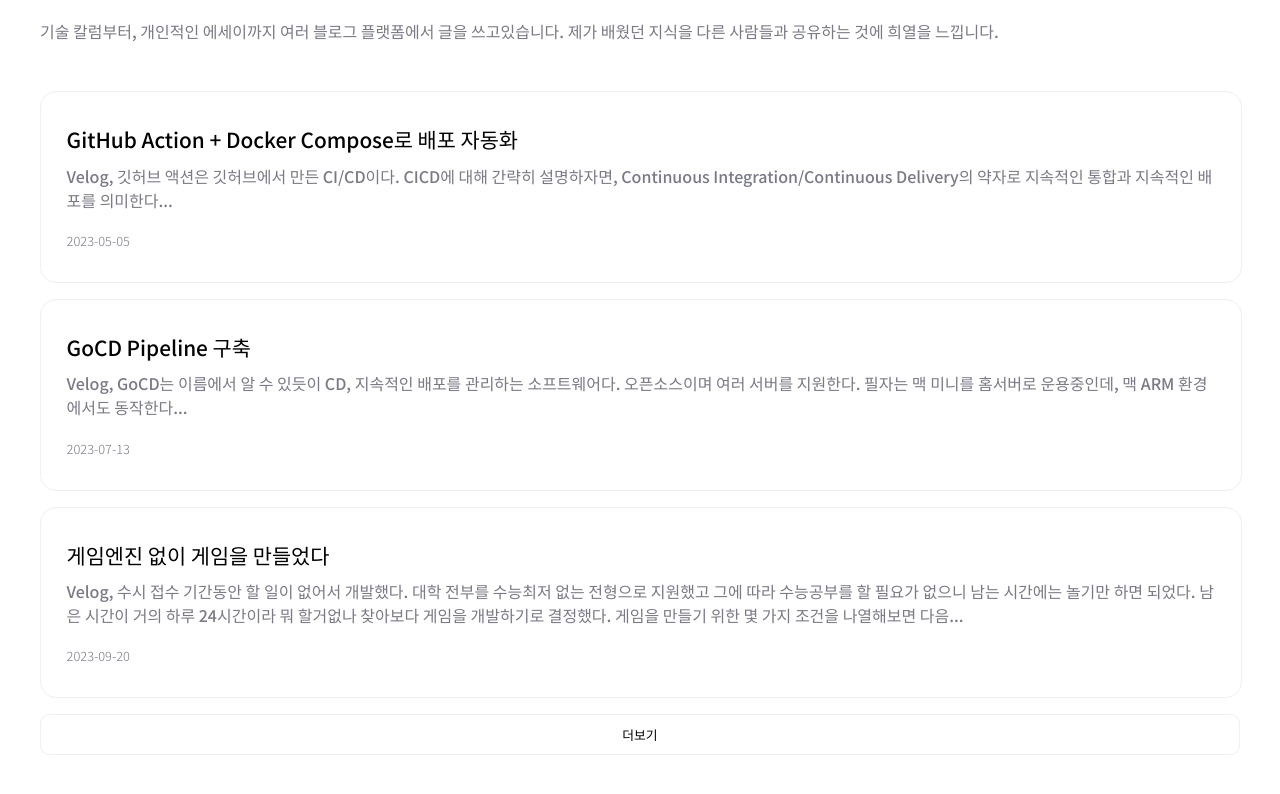
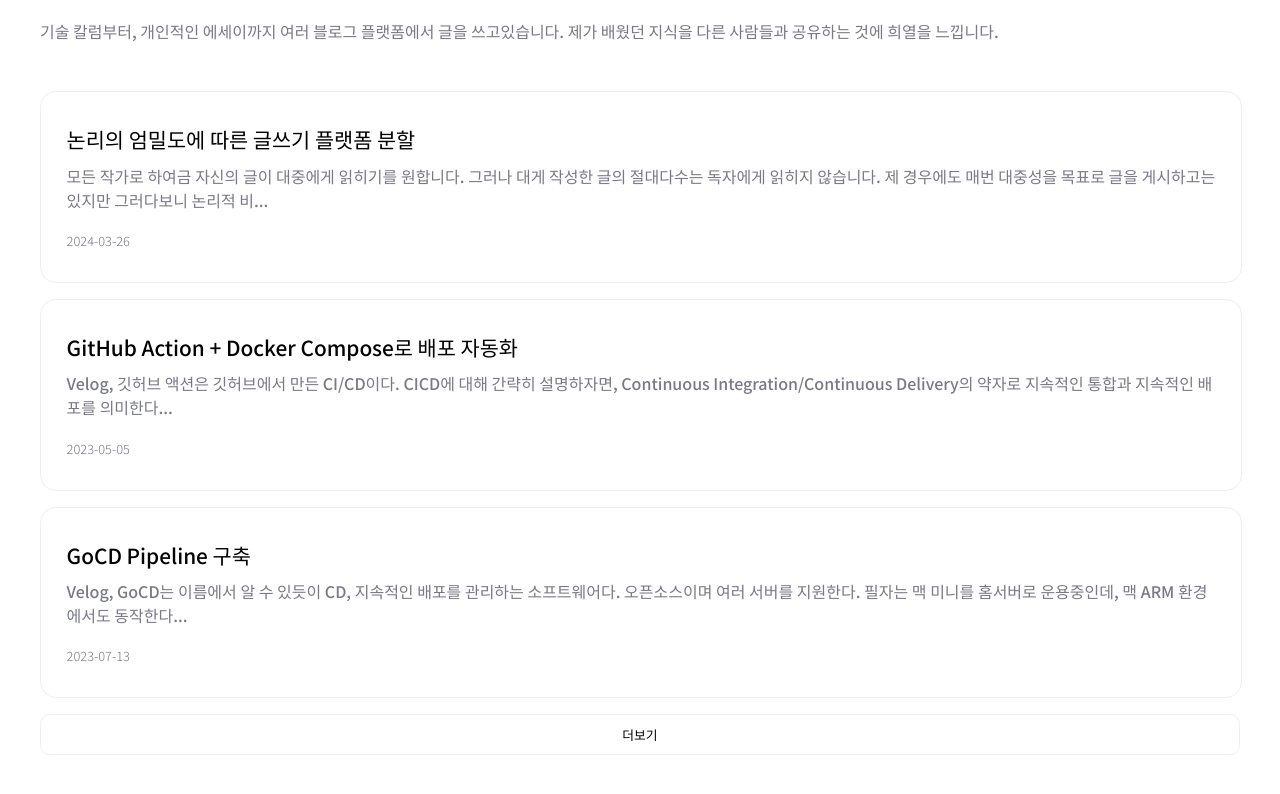
Before and after one commit to DipokalLab/hhj-portfolio-v3, a React app: page / in a window 1280 px wide. Shown: the part 2417-3211 px from the top of the page. Built offline with nearby package versions, Linux system fonts and the light colour scheme; a web font is replaced by a local one.

Commit message:
docs: update posts

```diff
--- a/src/data/posts.ts
+++ b/src/data/posts.ts
@@ -1,62 +1,83 @@
-
-
 export default {
   list: [
     {
+      title: "논리의 엄밀도에 따른 글쓰기 플랫폼 분할",
+      description:
+        "모든 작가로 하여금 자신의 글이 대중에게 읽히기를 원합니다. 그러나 대게 작성한 글의 절대다수는 독자에게 읽히지 않습니다. 제 경우에도 매번 대중성을 목표로 글을 게시하고는 있지만 그러다보니 논리적 비...",
+      date: "2024-03-26",
+      url: "https://medium.com/@hyeongjun/%EB%85%BC%EB%A6%AC%EC%9D%98-%EC%97%84%EB%B0%80%EB%8F%84%EC%97%90-%EB%94%B0%EB%A5%B8-%EA%B8%80%EC%93%B0%EA%B8%B0-%ED%94%8C%EB%9E%AB%ED%8F%BC-%EB%B6%84%ED%95%A0-9e48988bda38",
+    },
+    {
       title: "GitHub Action + Docker Compose로 배포 자동화",
-            description: "Velog, 깃허브 액션은 깃허브에서 만든 CI/CD이다. CICD에 대해 간략히 설명하자면, Continuous Integration/Continuous Delivery의 약자로 지속적인 통합과 지속적인 배포를 의미한다...",
+      description:
+        "Velog, 깃허브 액션은 깃허브에서 만든 CI/CD이다. CICD에 대해 간략히 설명하자면, Continuous Integration/Continuous Delivery의 약자로 지속적인 통합과 지속적인 배포를 의미한다...",
       date: "2023-05-05",
-            url: "https://velog.io/@dipokalhhj/GitHub-Action-Docker-Compose%EB%A1%9C-%EB%B0%B0%ED%8F%AC-%EC%9E%90%EB%8F%99%ED%99%94"
+      url: "https://velog.io/@dipokalhhj/GitHub-Action-Docker-Compose%EB%A1%9C-%EB%B0%B0%ED%8F%AC-%EC%9E%90%EB%8F%99%ED%99%94",
     },
     {
       title: "GoCD Pipeline 구축",
-            description: "Velog, GoCD는 이름에서 알 수 있듯이 CD, 지속적인 배포를 관리하는 소프트웨어다. 오픈소스이며 여러 서버를 지원한다. 필자는 맥 미니를 홈서버로 운용중인데, 맥 ARM 환경에서도 동작한다...",
+      description:
+        "Velog, GoCD는 이름에서 알 수 있듯이 CD, 지속적인 배포를 관리하는 소프트웨어다. 오픈소스이며 여러 서버를 지원한다. 필자는 맥 미니를 홈서버로 운용중인데, 맥 ARM 환경에서도 동작한다...",
       date: "2023-07-13",
-            url: "https://velog.io/@dipokalhhj/GoCD-Pipeline-%EA%B5%AC%EC%B6%95"
+      url: "https://velog.io/@dipokalhhj/GoCD-Pipeline-%EA%B5%AC%EC%B6%95",
     },
     {
       title: "게임엔진 없이 게임을 만들었다",
-            description: "Velog, 수시 접수 기간동안 할 일이 없어서 개발했다. 대학 전부를 수능최저 없는 전형으로 지원했고 그에 따라 수능공부를 할 필요가 없으니 남는 시간에는 놀기만 하면 되었다. 남은 시간이 거의 하루 24시간이라 뭐 할거없나 찾아보다 게임을 개발하기로 결정했다. 게임을 만들기 위한 몇 가지 조건을 나열해보면 다음...",
+      description:
+        "Velog, 수시 접수 기간동안 할 일이 없어서 개발했다. 대학 전부를 수능최저 없는 전형으로 지원했고 그에 따라 수능공부를 할 필요가 없으니 남는 시간에는 놀기만 하면 되었다. 남은 시간이 거의 하루 24시간이라 뭐 할거없나 찾아보다 게임을 개발하기로 결정했다. 게임을 만들기 위한 몇 가지 조건을 나열해보면 다음...",
       date: "2023-09-20",
-            url: "https://velog.io/@dipokalhhj/%EB%82%98%EB%8A%94-%EC%96%B4%EB%96%BB%EA%B2%8C-%EA%B2%8C%EC%9E%84%EC%97%94%EC%A7%84-%EC%97%86%EC%9D%B4-%EA%B2%8C%EC%9E%84%EC%9D%84-%EB%A7%8C%EB%93%A4%EC%97%88%EB%82%98"
+      url: "https://velog.io/@dipokalhhj/%EB%82%98%EB%8A%94-%EC%96%B4%EB%96%BB%EA%B2%8C-%EA%B2%8C%EC%9E%84%EC%97%94%EC%A7%84-%EC%97%86%EC%9D%B4-%EA%B2%8C%EC%9E%84%EC%9D%84-%EB%A7%8C%EB%93%A4%EC%97%88%EB%82%98",
+    },
+    {
+      title: "없어지지 않는 직업",
+      description: "링크드인 게시글",
+      date: "2024-02",
+      url: "https://www.linkedin.com/posts/huhhyeongjun_%EC%97%86%EC%96%B4%EC%A7%80%EC%A7%80-%EC%95%8A%EB%8A%94-%EC%A7%81%EC%97%85-%EB%B6%88%EA%B3%BC-%EB%AA%87-%EB%85%84-%EC%A0%84%EB%A7%8C-%ED%95%B4%EB%8F%84-%EB%8B%A8%EC%88%9C-%EB%85%B8%EB%8F%99%EA%B3%BC-%EC%84%9C%EB%B9%84%EC%8A%A4-%EC%97%85%EC%9D%B4-activity-7168892846576496640-DopK?utm_source=share&utm_medium=member_desktop",
+    },
+    {
+      title: "비관적인 사람들에게.",
+      description: "링크드인 게시글",
+      date: "2024-02",
+      url: "https://www.linkedin.com/posts/huhhyeongjun_%EB%B9%84%EA%B4%80%EC%A0%81%EC%9D%B8-%EC%82%AC%EB%9E%8C%EB%93%A4%EC%97%90%EA%B2%8C-%EB%B9%84%EA%B4%80%EC%9D%80-%EC%82%B6%EC%97%90-%EC%95%84%EB%AC%B4%EB%9F%B0-%EB%8F%84%EC%9B%80%EC%9D%B4%EC%95%88-%EB%90%A9%EB%8B%88%EB%8B%A4%EB%A6%AC%EC%82%AC-%ED%8E%A0%EB%93%9C%EB%A8%BC-activity-7161626081702137859-y5rt?utm_source=share&utm_medium=member_desktop",
     },
     {
       title: "React를 더 이상 쓰지 말아야 합니다",
-            description: "Velog, 글을 시작하기에 앞서 저는 열렬한 React 유저입니다. React와 TypeScript를 사용해서 여러 토이프로젝트를 진행하고 있습니...",
+      description:
+        "Velog, 글을 시작하기에 앞서 저는 열렬한 React 유저입니다. React와 TypeScript를 사용해서 여러 토이프로젝트를 진행하고 있습니...",
       date: "2023-10-25",
-            url: "https://velog.io/@dipokalhhj/Abandoned-React"
+      url: "https://velog.io/@dipokalhhj/Abandoned-React",
     },
     {
       title: "내가 실력이 부족하다고 생각하면, 남들을 도우세요",
-            description: "디스콰이엇, 20세기 천재 물리학자 리처드 파인만에게는 독특학 학습법이 있었다. 오늘날 파인만 테크닉이라고도 불리는 학습법인데, 워낙 유명한지라 다들 들어보았으리라 짐작된다. 그래도 간략히 적어보자면 다음과 같다....",
+      description:
+        "디스콰이엇, 20세기 천재 물리학자 리처드 파인만에게는 독특학 학습법이 있었다. 오늘날 파인만 테크닉이라고도 불리는 학습법인데, 워낙 유명한지라 다들 들어보았으리라 짐작된다. 그래도 간략히 적어보자면 다음과 같다....",
       date: "2023-08-29",
-            url: "https://dis.qa/4kWms"
+      url: "https://dis.qa/4kWms",
     },
     {
       title: "내가 고등학생 개발자라고 밝히지 않는 5가지 이유",
-            description: "디스콰이엇, 1. 고등학생이라는 안전망을 벗어나 현업에 계신 개발자들의 거친 피드백을 받기 위해. 학생이라고 밝힌다면 거친 표현은 많이 사라진다. 그러나 거친 피드백이 있어야만 진정 개발자로 성장할 수 있다고 믿는다. 필자가....",
+      description:
+        "디스콰이엇, 1. 고등학생이라는 안전망을 벗어나 현업에 계신 개발자들의 거친 피드백을 받기 위해. 학생이라고 밝힌다면 거친 표현은 많이 사라진다. 그러나 거친 피드백이 있어야만 진정 개발자로 성장할 수 있다고 믿는다. 필자가....",
       date: "2023-11-14",
-            url: "https://dis.qa/nqNr9H"
+      url: "https://dis.qa/nqNr9H",
     },
     {
       title: "5일간의 음악 플레이어 개발일지",
       description: "Velog",
       date: "2022-07-27",
-            url: "https://velog.io/@dipokalhhj/5%EC%9D%BC%EA%B0%84%EC%9D%98-%EC%9D%8C%EC%95%85-%ED%94%8C%EB%A0%88%EC%9D%B4%EC%96%B4-%EA%B0%9C%EB%B0%9C%EC%9D%BC%EC%A7%80"
+      url: "https://velog.io/@dipokalhhj/5%EC%9D%BC%EA%B0%84%EC%9D%98-%EC%9D%8C%EC%95%85-%ED%94%8C%EB%A0%88%EC%9D%B4%EC%96%B4-%EA%B0%9C%EB%B0%9C%EC%9D%BC%EC%A7%80",
     },
     {
       title: "JavaScript Boilerplate Code를 리팩토링 하며",
       description: "Velog",
       date: "2023-05-25",
-            url: "https://velog.io/@dipokalhhj/JavaScript-Boilerplate-Code%EB%A5%BC-%EB%A6%AC%ED%8C%A9%ED%86%A0%EB%A7%81-%ED%95%98%EB%A9%B0"
+      url: "https://velog.io/@dipokalhhj/JavaScript-Boilerplate-Code%EB%A5%BC-%EB%A6%AC%ED%8C%A9%ED%86%A0%EB%A7%81-%ED%95%98%EB%A9%B0",
     },
     {
       title: "JavaScript 종단간 암호화 (E2E Encryption) 구현 #1",
       description: "Velog",
       date: "2023-05-17",
-            url: "https://velog.io/@dipokalhhj/JavaScript-%EC%A2%85%EB%8B%A8%EA%B0%84-%EC%95%94%ED%98%B8%ED%99%94-E2E-Encryption-%EA%B5%AC%ED%98%84-1"
+      url: "https://velog.io/@dipokalhhj/JavaScript-%EC%A2%85%EB%8B%A8%EA%B0%84-%EC%95%94%ED%98%B8%ED%99%94-E2E-Encryption-%EA%B5%AC%ED%98%84-1",
     },
-
-
-    ]
-}
+  ],
+};
```
Also changed, not shown: 1 other file (tests, documents, lock files or other folders). Lines whose indentation alone changed are shown as unchanged.
